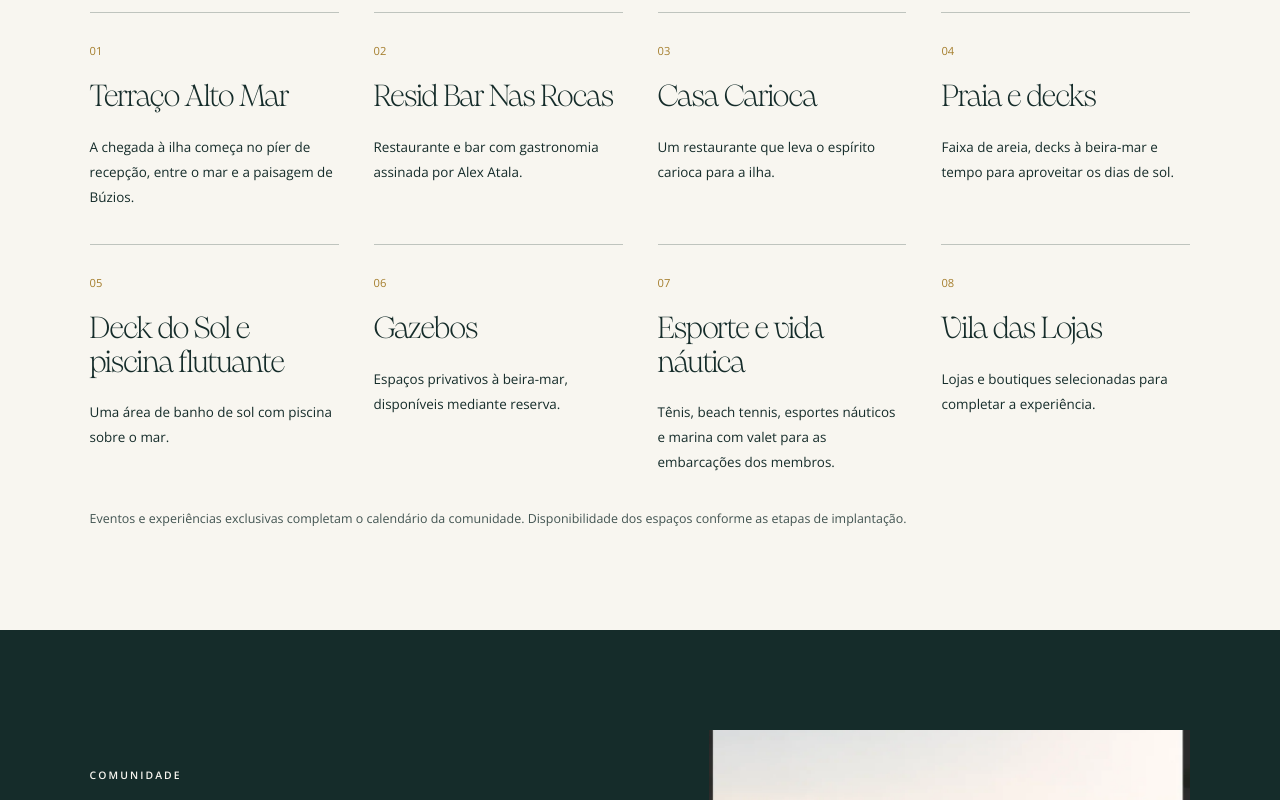
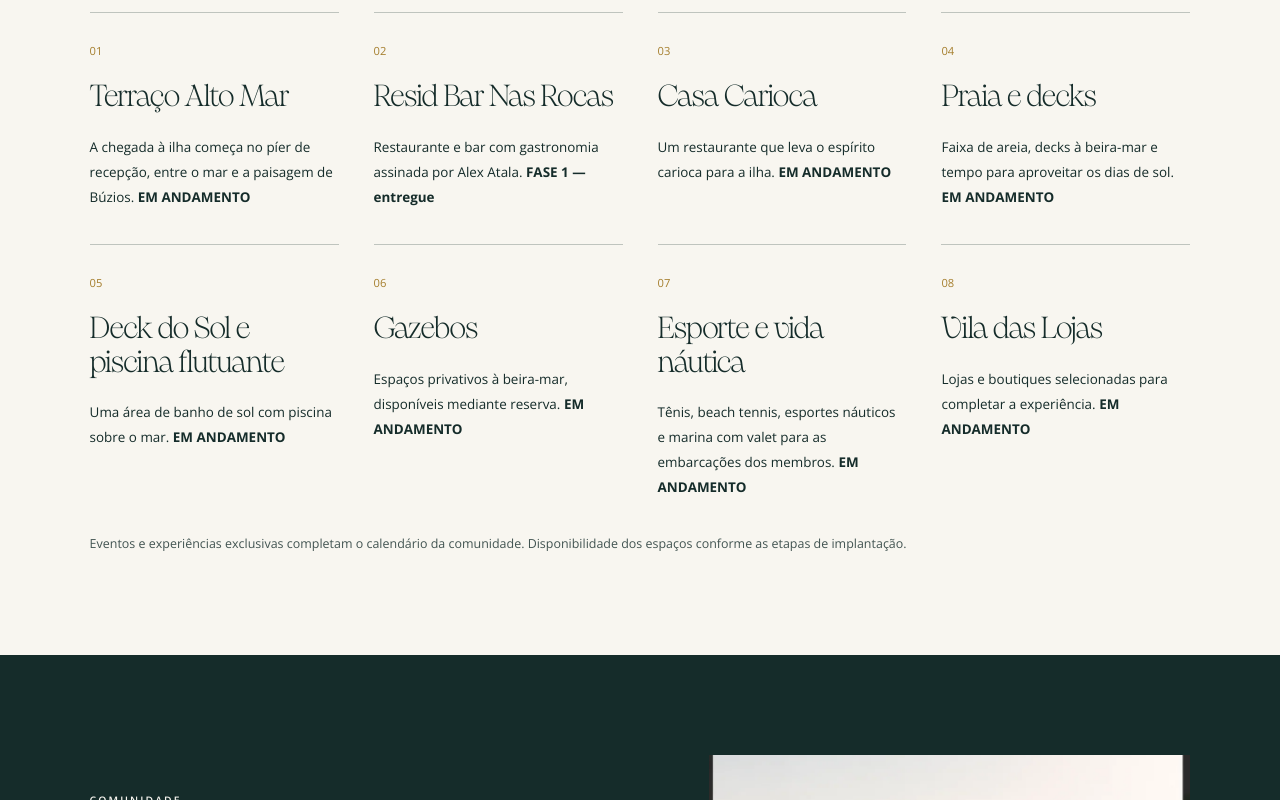
Before and after one commit to denisepaixaomarketing-maker/landing-page-influenciadores-resid-nas-rocas, a Next.js app: page / in a window 1280 px wide. Shown: the part 2280-3080 px from the top of the page. Built offline with nearby package versions, Linux system fonts and the light colour scheme.

Commit message:
Indicar entrega da fase 1 e andamento dos demais espaços

```diff
--- a/app/page.tsx
+++ b/app/page.tsx
@@ -50,7 +50,7 @@ export default function Home() {
     </section>
     <section className="nr-editorial" id="clube"><div><p className="nr-label">O NAS ROCAS CLUB</p><h2>Um destino icônico.<br /><em>Um jeito de viver Búzios.</em></h2></div><div className="nr-copy"><p>Existe uma Búzios que muita gente guarda na memória. Uma época de encontros verdadeiros, liberdade e uma energia muito própria daquele pedaço de Brasil.</p><p>Essa memória nunca desapareceu. O Nas Rocas (re)nasce na Ilha Rasa, com um clube privado, uma comunidade que se reconhece e um calendário vivo de experiências.</p><p>Um lugar para voltar, reunir quem importa e encontrar um novo ritmo de vida.</p></div></section>
     <section className="nr-manifesto"><img src={asset("manifesto-DXdGg_uK.webp")} alt="Paisagem de Búzios e atmosfera do Nas Rocas" loading="lazy" /><div><p className="nr-label">O DESTINO ESTÁ DE VOLTA</p><h2>Mar, liberdade<br /><em>e bons encontros.</em></h2><p>A melhor parte de um lugar especial é o que acontece quando a gente está lá.</p></div></section>
-    <section className="nr-section" id="experiencias"><p className="nr-label">A VIDA NA ILHA</p><h2>Descobertas para<br /><em>viver sem pressa.</em></h2><p className="nr-intro">Gastronomia, praia, esporte e bem-estar se encontram na ilha. A implantação acontece em fases, e os membros acompanham cada novo espaço entregue.</p><div className="nr-experiences">{experiences.map(([title,text],i)=><article key={title}><span>0{i+1}</span><h3>{title}</h3><p>{text}</p></article>)}</div><p className="nr-note">Eventos e experiências exclusivas completam o calendário da comunidade. Disponibilidade dos espaços conforme as etapas de implantação.</p></section>
+    <section className="nr-section" id="experiencias"><p className="nr-label">A VIDA NA ILHA</p><h2>Descobertas para<br /><em>viver sem pressa.</em></h2><p className="nr-intro">Gastronomia, praia, esporte e bem-estar se encontram na ilha. A implantação acontece em fases, e os membros acompanham cada novo espaço entregue.</p><div className="nr-experiences">{experiences.map(([title,text],i)=><article key={title}><span>0{i+1}</span><h3>{title}</h3><p>{text} <strong>{title === "Resid Bar Nas Rocas" ? "FASE 1 — entregue" : "EM ANDAMENTO"}</strong></p></article>)}</div><p className="nr-note">Eventos e experiências exclusivas completam o calendário da comunidade. Disponibilidade dos espaços conforme as etapas de implantação.</p></section>
     <section className="nr-community" id="comunidade"><div><p className="nr-label">COMUNIDADE</p><h2>Para quem entende<br /><em>o valor do tempo.</em></h2><p>O Nas Rocas é para quem encontra sentido nos encontros e nos lugares certos. Uma comunidade que não anuncia. Reconhece.</p><p>O acesso acontece por curadoria, com um número limitado de memberships e um processo de admissão atento à afinidade com o clube.</p><CTA /></div><img src={asset("gallery-deck001-DOY2aimx.webp")} alt="Espaço de convivência do Nas Rocas junto ao mar" loading="lazy" /></section>
     <section className="nr-section"><p className="nr-label">UM VISLUMBRE DA ILHA</p><h2>Antes de chegar,<br /><em>um pouco do que espera você.</em></h2><div className="nr-gallery">{photos.map(([src,alt])=><figure key={src}><img src={asset(src)} alt={alt} loading="lazy" /><figcaption>{alt}</figcaption></figure>)}</div></section>
     <section className="nr-membership" id="membership"><p className="nr-label">MEMBERSHIP · PATRIMÔNIO VIVO</p><h2>Um lugar para viver.<br /><em>E para fazer parte.</em></h2><p className="nr-intro">O membership é patrimonial, sem prazo determinado, transferível e vendável conforme as regras do clube. Mais do que acesso à ilha, é uma forma de integrar esse lugar à vida da família.</p><div className="nr-plans"><article><p className="nr-label">NAS ROCAS CLUB</p><h3>Club</h3><p>Acesso ao clube e <strong>12 convites anuais</strong> de cortesia para compartilhar bons momentos.</p></article><article><p className="nr-label">NAS ROCAS CLUB BARDOT</p><h3>Bardot</h3><p>Acesso prioritário, áreas reservadas e <strong>36 convites anuais</strong> de cortesia.</p></article></div><p className="nr-note">Memberships a partir de aproximadamente R$ 200 mil, conforme modalidade e lote vigente. Fee anual de R$ 12.000. Consumos e determinados serviços são cobrados à parte. Consulte o Concierge para condições atuais.</p><CTA>Conhecer as modalidades</CTA></section>
```
